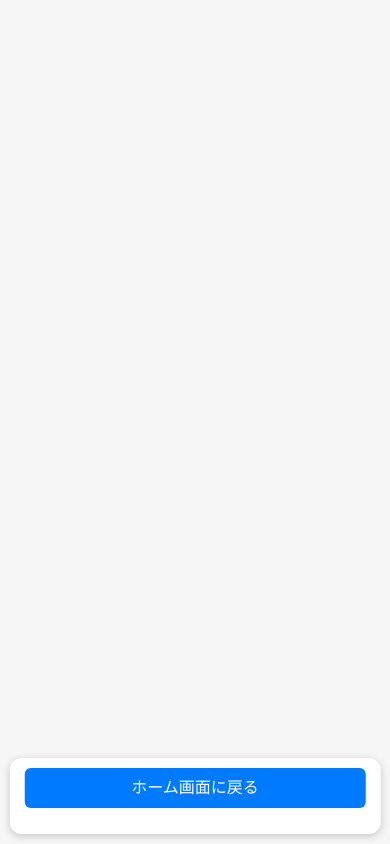
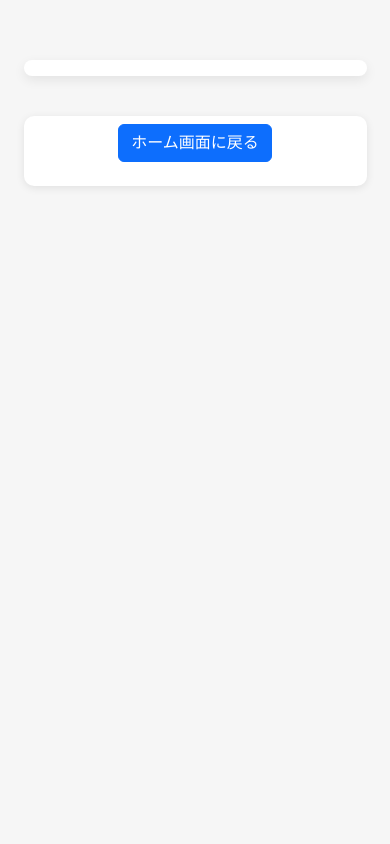
Before and after one commit to JinkaiZeroTrustForce/Chat-CVE, a Flask app: template frontend/templates/log.html in a window 390 px wide. Run offline with Flask 3, Linux system fonts and the light colour scheme; the template is opened without the code that fills it, so the values that code supplies are empty.

Commit message:
logページを直した

```diff
--- a/frontend/postlang.py
+++ b/frontend/postlang.py
@@ -14,6 +14,7 @@ def sendLang():
     #global_indexが現在の問題番号
     #user_answersがユーザの入力
     language = request.form.get("language")
+    print(language)
     #url="http://localhost:5000/next_question"#仮
 #正規プログラム
     url = "http://localhost:5173/generate_question"
@@ -80,7 +81,9 @@ def log():
     global global_questions, global_index, user_answers
 
 
-    return render_template("/log.html", global_questions, global_index, user_answers)
+
+
+    return render_template("/log.html", global_questions=global_questions, global_index=global_index, user_answers=user_answers)
 
 if __name__ == "__main__":
     app.run(debug=True)
--- a/frontend/static/log.css
+++ b/frontend/static/log.css
@@ -6,97 +6,53 @@ body {
     min-height: 100vh;
     box-sizing: border-box;
 }
-/* チャット全体のラッパー */
-.chat-wrapper {
-    display: flex;
-    flex-direction: column;
-    justify-content: space-between; /* 上中下に均等配置 */
-    min-height: 70vh;               /* 画面高さに応じて */
-    width: 100%;                     /* 横幅いっぱい */
-    max-width: 100%;                 /* 端まで寄せる */
-    padding: 0;                      /* 左右余白をなくす */
+
+.chat-container,
+.input-area {
+    margin: 40px auto 0 auto;      /* ←中央寄せ。下にボタンならmargin-top小さめでもOK */
+    width: 90%;
+    max-width: 700px;
+    /* 必要なら高さ指定外す */
     box-sizing: border-box;
-}
-/* 左上 */
-.chat-container {
-    align-self: flex-start;          /* 左端に寄せる */
-    width: fit-content;
-    max-width: 70%;
     background-color: #FFFFFF;
     border-radius: 10px;
-    text-align: center;
-    box-shadow: 0 4px 12px rgba(0,0,0,0.1);
-    padding: 10px;
+    box-shadow: 0 4px 12px rgba(0,0,0,0.08);
+    padding: 20px 24px;
+    text-align: center;             /* テキストも中央寄せ */
 }
-/* 右中段 */
-.submitted-messege {
-    align-self: flex-end;            /* 右端に寄せる */
-    width: fit-content;
-    max-width: 70%;
-    background-color: #FFFFFF;
-    border-radius: 10px;
-    text-align: center;
-    box-shadow: 0 4px 12px rgba(0,0,0,0.1);
-    padding: 10px;
-}
-/* 左下 */
+.submitted-messege,
 .answer {
-    align-self: flex-start;          /* 左端に寄せる */
-    width: fit-content;
-    max-width: 70%;
+    /* もし親の中央のままにしたい場合、独自幅は指定なしでOK */
+    margin-top: 20px;
     background-color: #F0F8FF;
     border-radius: 10px;
+    box-shadow: 0 4px 12px rgba(0,0,0,0.06);
+    padding: 12px;
     text-align: left;
-    box-shadow: 0 4px 12px rgba(0,0,0,0.1);
-    padding: 10px;
 }
-/* 入力エリアを画面下に固定 */
+
 .input-area {
-    position: fixed;
-    bottom: 10px;
-    left: 50%;
-    transform: translateX(-50%);
-    background-color: #FFFFFF;
-    padding: 10px 15px;
-    border-radius: 12px;
-    box-shadow: 0 2px 8px rgba(0,0,0,0.2);
+    box-shadow: 0 2px 8px rgba(0,0,0,0.09);
+    padding: 14px 20px;
     display: flex;
+    justify-content: center;        /* フォームやボタン中央に */
     gap: 10px;
-    width: 90%;
-    max-width: 600px;
-    box-sizing: border-box;
 }
-.input-area input {
-    flex: 1;
-    padding: 8px;
-    border: 1px solid #ccc;
-    border-radius: 6px;
+
+.input-area button {
+    /* ここは中央配置されているので何もしなくてOK */
 }
-.input-area button {
-    padding: 8px 12px;
-    border: none;
-    background-color: #007BFF;
-    color: white;
-    border-radius: 6px;
-    cursor: pointer;
-}
-.input-area button:hover {
-    background-color: #0056B3;
-}
-/* スマホ対応 */
+
 @media (max-width: 480px) {
     .chat-container,
-    .submitted-messege,
-    .answer {
-        max-width: 95%;
+    .input-area {
+        width: 98%;
+        max-width: 98%;
         font-size: 14px;
+        padding: 8px;
     }
     .input-area {
-        width: 95%;
         flex-direction: column;
-        gap: 5px;
-    }
-    .input-area button {
-        width: 100%;
+        gap: 8px;
     }
 }
--- a/frontend/templates/log.html
+++ b/frontend/templates/log.html
@@ -8,17 +8,17 @@
 <link href="../static/log.css" rel="stylesheet">
 </head>
 <body>
+  <div class="chat-container">
     {% for i in range(global_index) %}
-     <div class="chat-container">
       <div class="chat-messages" id="chat-messages">
         <p><strong>LEVEL: {{ i }}</strong></p>
-      <p><strong>問題:</strong> {{ global_questions[i].question }}</p>
+        <p><strong>問題:</strong> <textarea id="markdown" rows="10" cols="50"> {{ global_questions[i].source_code }}</textarea> </p>
         <hr>
       </div>
     <div class="submitted-messege"><!--ここのhtmlは使いまわすので-->
       <p><strong>あなたの回答:</strong></p>
-      <p>WHERE: {{ user_answer[i].where }}</p>
-      <p>WHY: {{ user_answer[i].why }}</p>
+        <p>WHERE: {{ user_answers[i].where }}</p>
+        <p>WHY: {{ user_answers[i].why }}</p>
         <hr>
     </div>
     <div class="answer">
@@ -26,6 +26,7 @@
       <p><strong>解説:</strong> {{ global_questions[i].explanation }}</p>
     </div>
       {% endfor %}
+  </div>
   <div class="input-area">
     <div class-"button-area">
       </form>
@@ -33,45 +34,6 @@
     </div>
       </form>
   </div>
-  <ul id="paramsList"></ul>
-  <script>
-    const LOG_URL = "http://localhost:5000/log"; // Flask 側のエンドポイント
-    const paramsList = document.getElementById("paramsList");
-    const form = document.getElementById("sendForm");
-    let sentParams = [];
-    form.addEventListener("submit", async (e) => {
-      e.preventDefault();
-      const fd = new FormData(form);
-      const params = Object.fromEntries(fd.entries());
-      // 5回送る
-      for(let i=0; i<5; i++){
-        await postToServer(params);
-        sentParams.push({...params, index:i+1});
-      }
-      renderList();
-    });
-    async function postToServer(params){
-      // Flask 側が request.form を期待してるなら URLSearchParams を送る
-      const body = new URLSearchParams(params).toString();
-      try {
-        await fetch(LOG_URL, {
-          method: "POST",
-          headers: {"Content-Type": "application/x-www-form-urlencoded"},
-          body
-        });
-      } catch(err){
-        console.error("送信失敗:", err);
-      }
-    }
-    function renderList(){
-      paramsList.innerHTML = "";
-      sentParams.forEach(p => {
-        const li = document.createElement("li");
-        li.textContent = `[${p.index}] level=${p.level}, question=${p.question}, where=${p.where}, why=${p.why}`;
-        paramsList.appendChild(li);
-      });
-    }
-  </script>
 </body>
 </html>
 </body>
```
Lines whose indentation alone changed are shown as unchanged.
